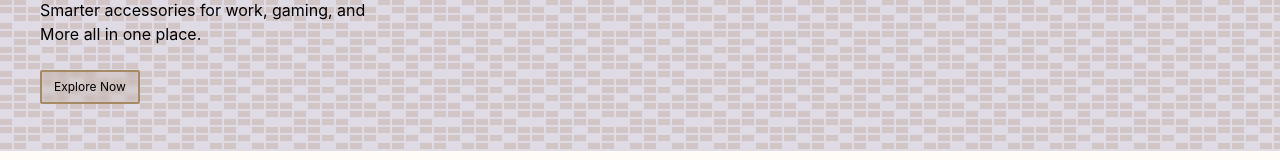
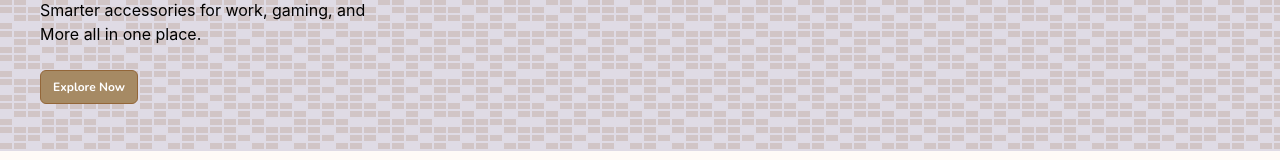
Before and after one commit to Yaa-cn/Core.lk, a React (Vite) app: page / in a window 1280 px wide. Shown: the part 322-482 px from the top of the page. Built offline with nearby package versions, Linux system fonts and the light colour scheme; no server answers.

Commit message:
Changed hero button

```diff
--- a/src/componenets/Hero.jsx
+++ b/src/componenets/Hero.jsx
@@ -9,7 +9,7 @@
       <div className='flex flex-col gap-6 py-10 sm:py-11.75 mx-6 sm:mx-10'>
         <h1 className='text-5xl sm:text-6xl md:text-7xl lg:text-8xl font-medium tracking-tighter -translate-x-1 sm:-translate-x-1 md:-translate-x-1.5'>Everything to <br /> <span className='text-main'>enhance your setup.</span> </h1>
         <h6 className='text-xs sm:text-sm lg:text-base'>Smarter accessories for work, gaming, and <br /> More all in one place.</h6>
-        <button className='btn' onClick={() => navigate("/shop")}>Explore Now</button>
+        <button className='bg-sec border border-main w-fit text-xs text-white font-bold nunito px-3 py-2 rounded-md' onClick={() => navigate("/shop")}>Explore Now</button>
       </div>
     </div>
   )
```
